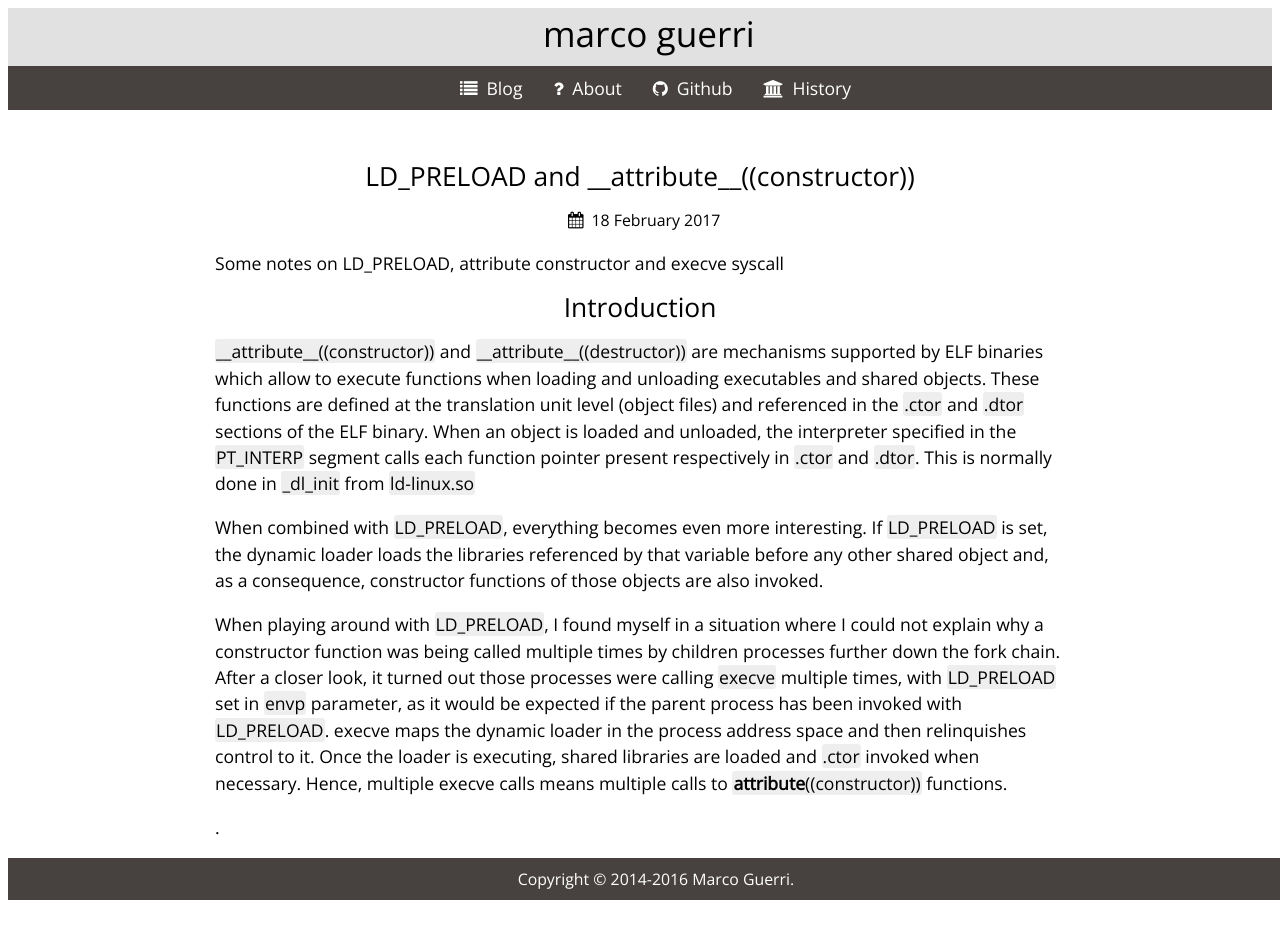
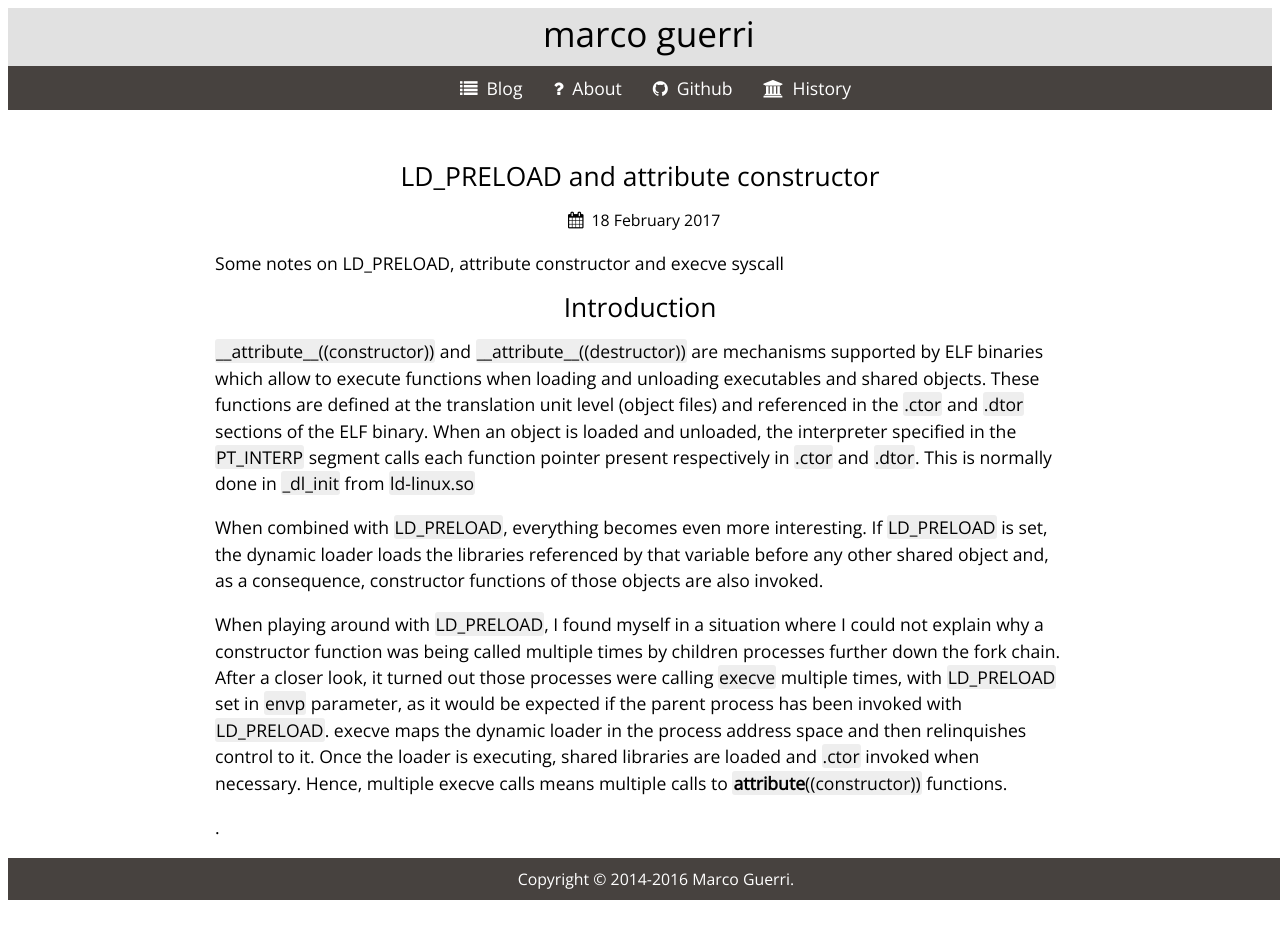
Before and after one commit to marcoguerri/marcoguerri.github.io, a Jekyll site: the page built from _posts/2017-02-18-ldpreload-constructor.markdown, in a window 1280 px wide. Built offline with Jekyll 4.4.1, drawn with Linux system fonts in a browser that asks for light colours.

```diff
--- a/_posts/2017-02-18-ldpreload-constructor.markdown
+++ b/_posts/2017-02-18-ldpreload-constructor.markdown
@@ -1,6 +1,6 @@
 ---
 layout: post
-title:  "LD_PRELOAD and __attribute__((constructor))"
+title:  "LD_PRELOAD and attribute constructor"
 date:   2017-02-18 08:00:00
 published: yes
 categories: c linker
```
